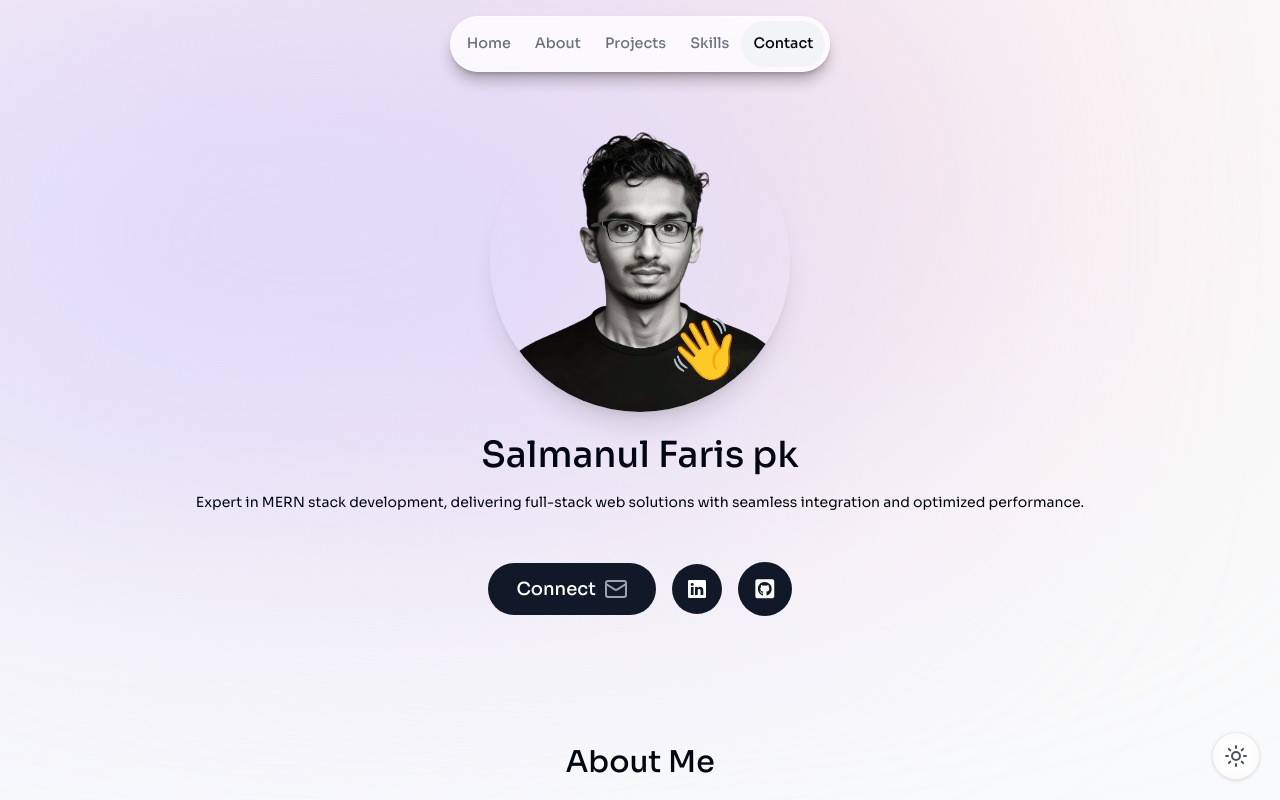
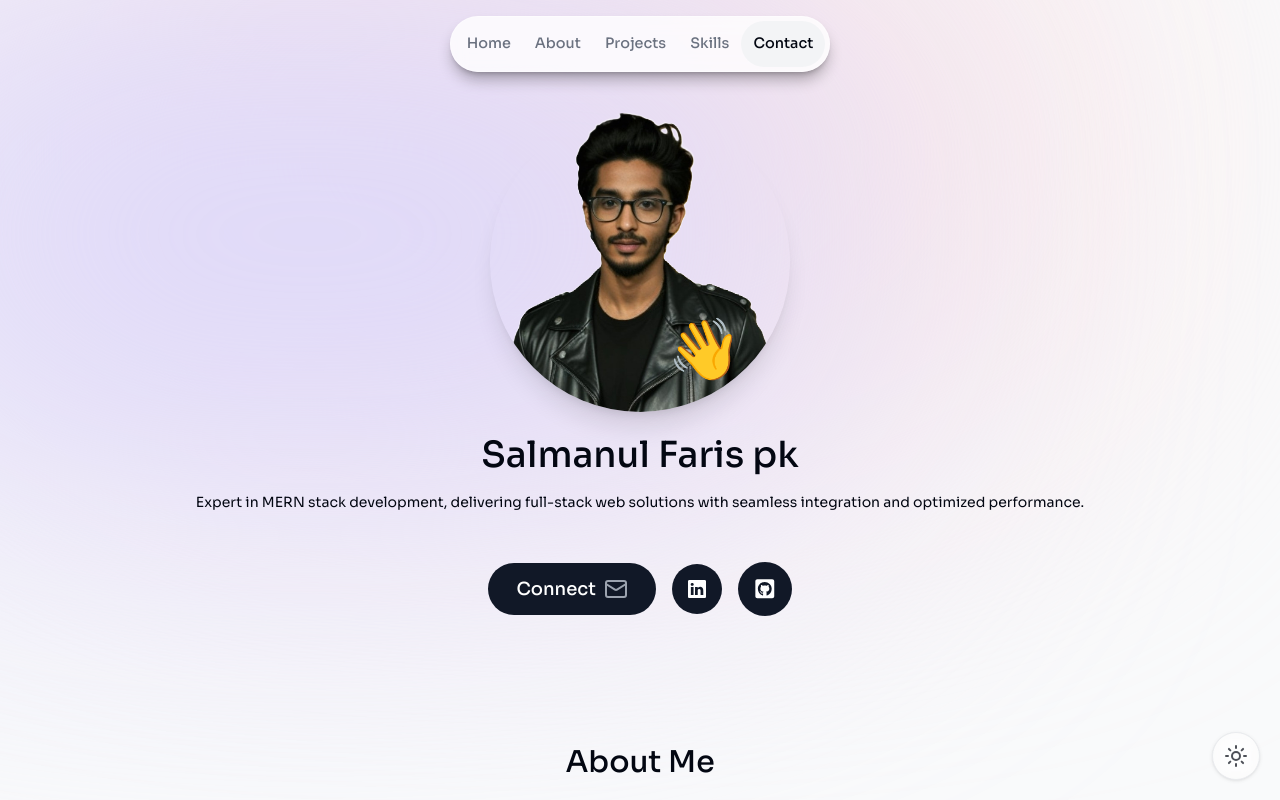
Before and after one commit to salman-faris-pk/Portfolio, a Next.js app: page / in a window 1280 px wide. Shown: the top 800 px of the page. Built offline with nearby package versions, Linux system fonts and the light colour scheme.

Commit message:
images minor chnage

```diff
--- a/src/components/Intro.tsx
+++ b/src/components/Intro.tsx
@@ -37,7 +37,7 @@ const Intro = () => {
                  }}
                 >
                     <Image
-                     src='/pkk1.png'
+                     src='/jak1.png'
                      alt='profile-img'
                      width="300"
                      height="200"
```
Also changed, not shown: public/Jak.png (deleted), public/jak1.png (added).
